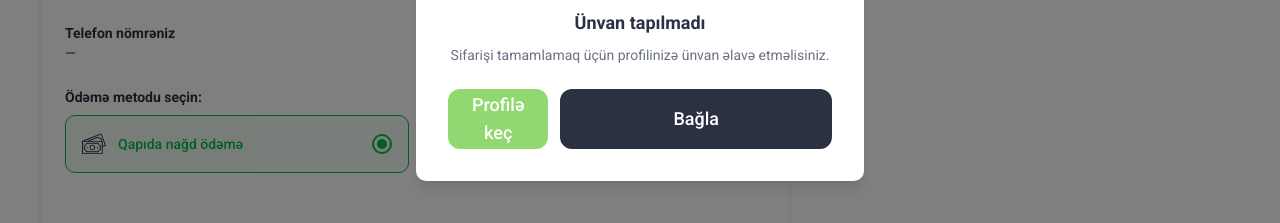
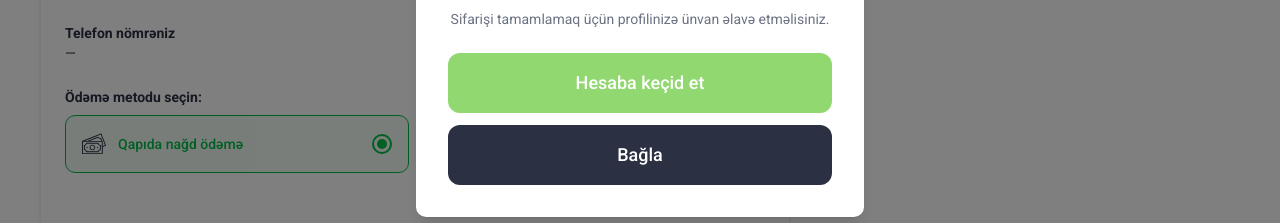
Before and after one commit to aytacnurulu/TikTak-client, a Next.js app: page /checkout in a window 1280 px wide. Both pictures are taken after typing "Sample" into the empty fields and a click on the button "Sifarişi tamamla". Shown: the part 321-544 px from the top of the page. Built offline with nearby package versions, Linux system fonts and the light colour scheme; no server answers.

Commit message:
checkout modal edited

```diff
--- a/features/checkout/components/AddressMissingModal/AddressMissingModal.tsx
+++ b/features/checkout/components/AddressMissingModal/AddressMissingModal.tsx
@@ -17,10 +17,10 @@ const AddressMissingModal = ({ open, onClose }: AddressMissingModalProps) => {
         <p className="text-sm text-gray-500 mb-6">
           Sifarişi tamamlamaq üçün profilinizə ünvan əlavə etməlisiniz.
         </p>
-        <div className="flex gap-3 w-full">
-          <Link href="/profile" className="flex-1">
+        <div className="flex flex-col gap-3 w-full">
+          <Link href="/account" className="w-full">
             <Button variant="primary" size="lg" fullWidth>
-              Profilə keç
+              Hesaba keçid et
             </Button>
           </Link>
           <Button variant="dark" size="lg" fullWidth onClick={onClose}>
```
